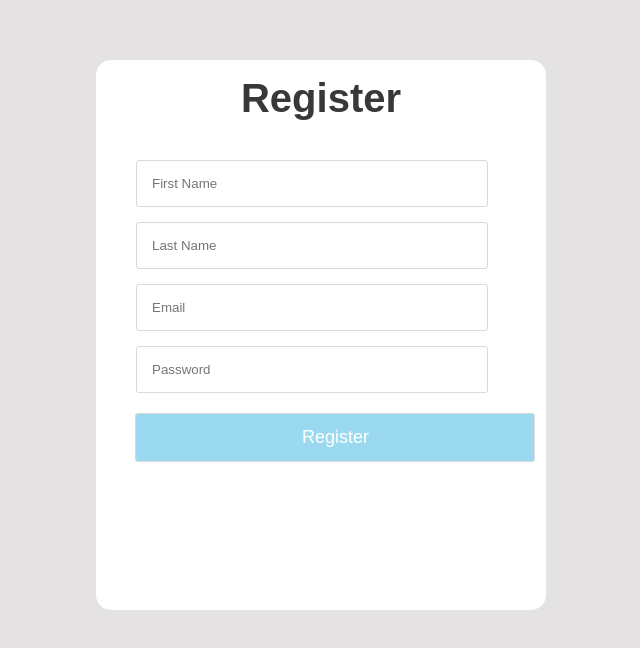
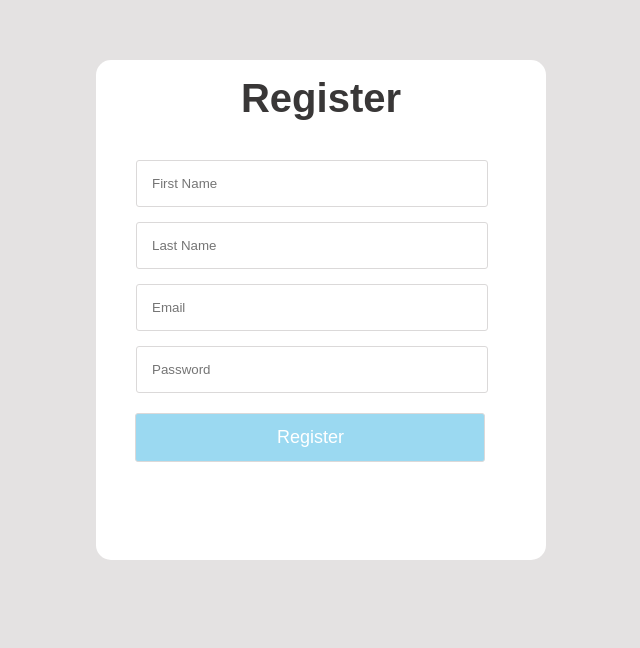
Before and after one commit to mombeh/url-shortener, a React (Vite) app in the folder Frontend/: page /register in a window 1280 px wide. Shown: the part 132-780 px from the top of the page, without its empty margins (319-959 px from the left). Built offline with nearby package versions, Linux system fonts and the light colour scheme; no server answers.

Commit message:
change the frontend port

```diff
--- a/Frontend/src/index.css
+++ b/Frontend/src/index.css
@@ -66,7 +66,7 @@ h2 {
   margin-top: 15%;
   padding: 1rem;
   width: 450px;
-  height: 550px;
+  height: 500px;
   justify-self: center;
   background-color: #fff;
   border-radius: 15px;
@@ -104,7 +104,7 @@ input {
   margin-left: -.6px;
   border: none;
   border: 1px solid #dbd9d9;
-  width: 400px;
+  width: 350px;
   background-color: #9bd9f1;
   color: #fff;
   font-size: 18px;
--- a/Frontend/src/pages/Dashboard.jsx
+++ b/Frontend/src/pages/Dashboard.jsx
@@ -2,7 +2,7 @@ import { useState, useEffect } from "react";
 import { useNavigate } from "react-router-dom";
 
 
-const Baseurl = import.meta.env.VITE_BASE_URL || "http://localhost:3000"
+const Baseurl = import.meta.env.VITE_BASE_URL || "http://localhost:4000"
 console.log("Base URL:", Baseurl);
 
 export default function Dashboard() {
--- a/Frontend/src/pages/Login.jsx
+++ b/Frontend/src/pages/Login.jsx
@@ -1,7 +1,7 @@
 import { useState } from "react";
 import { useNavigate } from "react-router-dom";
 
-const Baseurl = import.meta.env.VITE_BASE_URL || "http://localhost:3000"
+const Baseurl = import.meta.env.VITE_BASE_URL || "http://localhost:4000"
 console.log(import.meta.env.VITE_BASE_URL);
 
 export default function Login() {
--- a/Frontend/src/pages/Register.jsx
+++ b/Frontend/src/pages/Register.jsx
@@ -2,7 +2,7 @@ import { useState } from "react";
 import { useNavigate } from "react-router-dom";
 
 
-const Baseurl = import.meta.env.VITE_BASE_URL || "http://localhost:3000"
+const Baseurl = import.meta.env.VITE_BASE_URL || "http://localhost:4000"
 console.log("Base URL:", Baseurl);
 export default function Register() {
   const [form, setForm] = useState({
```
